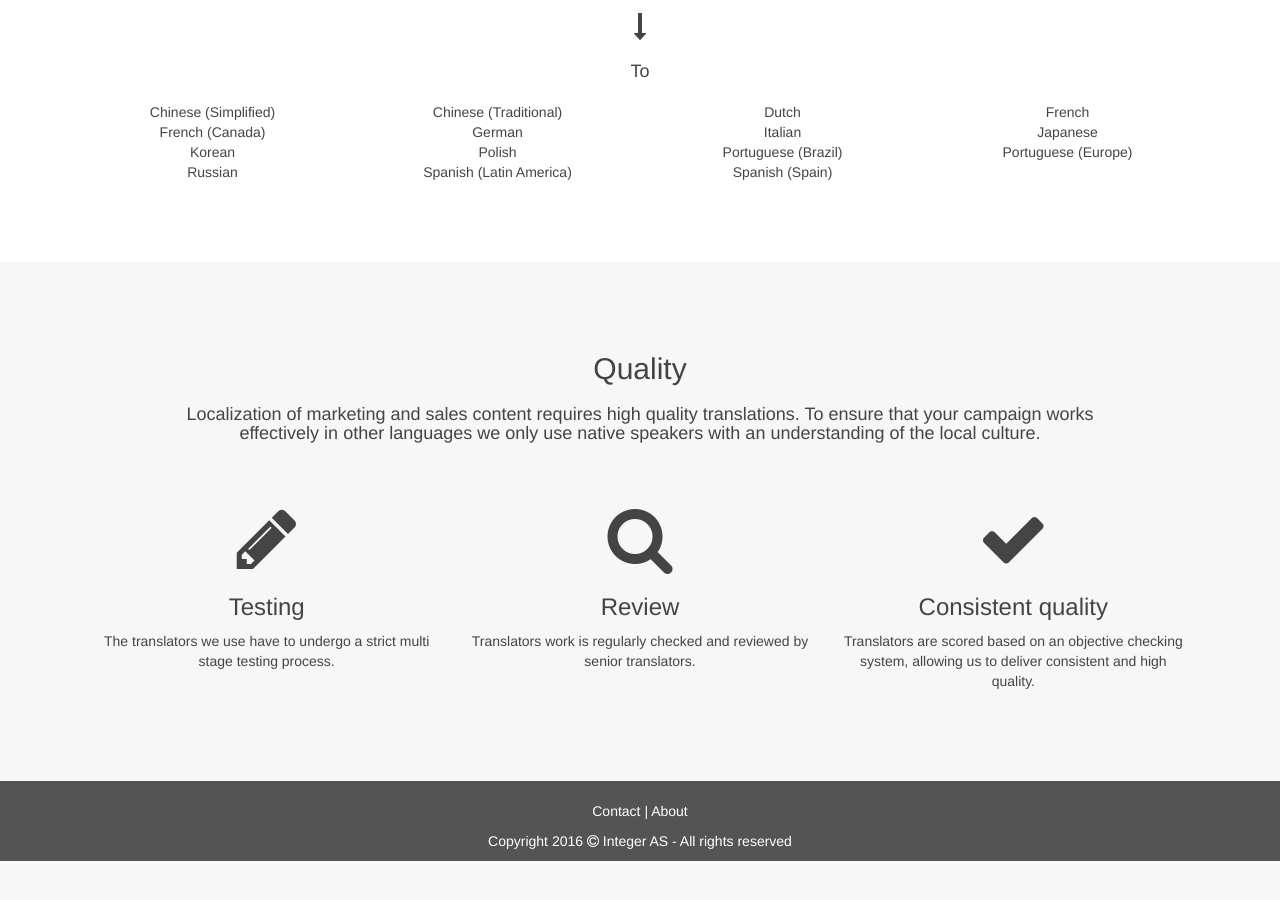
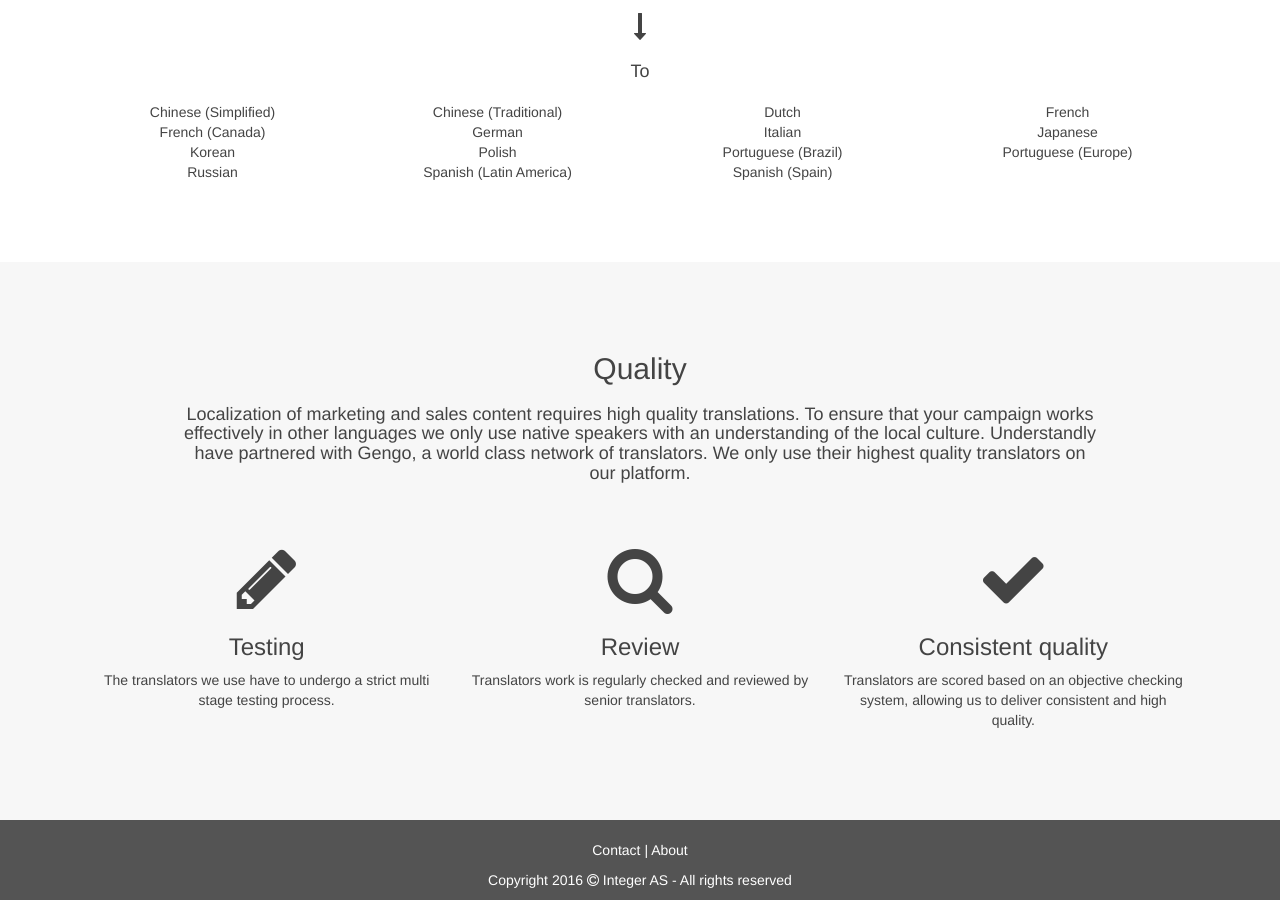
Before and after one commit to yhoiseth/www.understandly.com, a Jekyll site: the page built from index.html, in a window 1280 px wide and 900 px high, scrolled down 1614 px. Built offline with Jekyll 4.4.1, drawn with Linux system fonts in a browser that asks for light colours; nearby versions of some CDN libraries; before the commit the page ends 2475 px from its top, so only the background shows below that.

Commit message:
Changed pricing and added Gengo to the description

```diff
--- a/index.html
+++ b/index.html
@@ -124,7 +124,8 @@ description: Marketing translation and localization tool. High quality professio
         <h4 align="center">
           Localization of marketing and sales content requires high quality translations. To ensure
           that your campaign works effectively in other languages we only use native speakers with
-          an understanding of the local culture.
+          an understanding of the local culture. Understandly have partnered with Gengo, a world class network of translators.
+          We only use their highest quality translators on our platform.
         </h4>
       </div>
       <div class="col-sm-12 padding-top-20px">
--- a/pricing.html
+++ b/pricing.html
@@ -16,7 +16,7 @@ description: Buy high quality professional human translations.
 
                 </p>
                 <p class="lead">
-                    <small>Order high quality human translations for </small> $0.18 <small>per word through our intuitive dashboard. Purchase credits to get started.</small>
+                    <small>Order high quality human translations for </small> $0.12 <small>per word through our intuitive dashboard. Purchase credits to get started.</small>
                 </p>
 
             </div>
@@ -133,7 +133,7 @@ description: Buy high quality professional human translations.
                     <div class="col-sm-12 col-md-10 col-lg-8">
                         <h3>When do I get charged?</h3>
                         <p>
-                            After purchasing credits you will be charged $0.18 per word when you order professional human
+                            After purchasing credits you will be charged $0.12 per word when you order professional human
                             translations. The value of every order you place will be deducted from your credit balance. Your credit balance is displayed
                             in the top right corner of the page navigation header.
                         </p>
```
